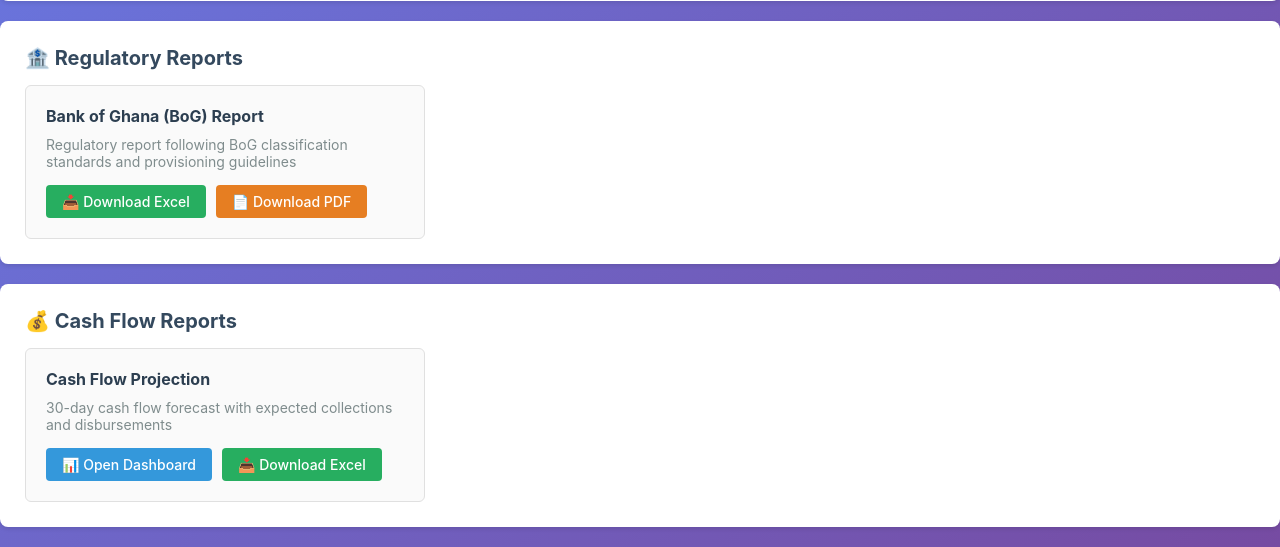
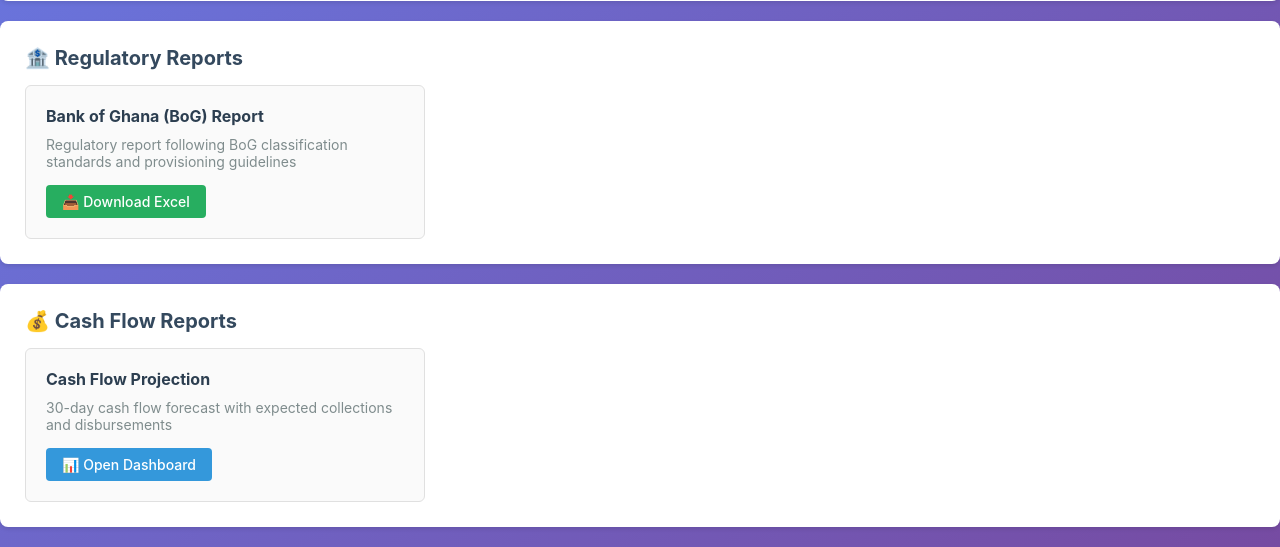
Before and after one commit to kfrem/microfinance-mis, a Django app: page /reports/ in a window 1280 px wide. Shown: the part 481-1028 px from the top of the page. Run offline with Django 5.2, Linux system fonts and the light colour scheme.

Commit message:
fix(reports): correct URL names in reports dashboard template
- Fix NoReverseMatch errors by using correct URL names
- Change export_portfolio_excel to excel_clients
- Change export_aging_excel to excel_aging
- Change export_portfolio_summary_pdf to pdf_portfolio
- Change export_bog_excel to excel_bog
- Remove non-existent export_bog_pdf
- Remove non-existent export_cashflow_excel
- All URLs now match the actual URL patterns in reports/urls.py

```diff
--- a/app/reports/templates/reports/dashboard.html
+++ b/app/reports/templates/reports/dashboard.html
@@ -123,7 +123,7 @@
                 <h3>Client Portfolio Report</h3>
                 <p>Complete client list with KYC status, loan details, and risk classification</p>
                 <div class="button-group">
-                    <a href="{% url 'reports:export_portfolio_excel' %}" class="btn btn-success">📥 Download Excel</a>
+                    <a href="{% url 'reports:excel_clients' %}" class="btn btn-success">📥 Download Excel</a>
                 </div>
             </div>
 
@@ -131,7 +131,7 @@
                 <h3>Loan Aging Analysis</h3>
                 <p>Loan aging by days in arrears with PAR classification and risk indicators</p>
                 <div class="button-group">
-                    <a href="{% url 'reports:export_aging_excel' %}" class="btn btn-success">📥 Download Excel</a>
+                    <a href="{% url 'reports:excel_aging' %}" class="btn btn-success">📥 Download Excel</a>
                 </div>
             </div>
 
@@ -139,7 +139,7 @@
                 <h3>Portfolio Summary</h3>
                 <p>Executive summary with key portfolio metrics and performance indicators</p>
                 <div class="button-group">
-                    <a href="{% url 'reports:export_portfolio_summary_pdf' %}" class="btn btn-warning">📄 Download PDF</a>
+                    <a href="{% url 'reports:pdf_portfolio' %}" class="btn btn-warning">📄 Download PDF</a>
                 </div>
             </div>
         </div>
@@ -152,8 +152,7 @@
                 <h3>Bank of Ghana (BoG) Report</h3>
                 <p>Regulatory report following BoG classification standards and provisioning guidelines</p>
                 <div class="button-group">
-                    <a href="{% url 'reports:export_bog_excel' %}" class="btn btn-success">📥 Download Excel</a>
-                    <a href="{% url 'reports:export_bog_pdf' %}" class="btn btn-warning">📄 Download PDF</a>
+                    <a href="{% url 'reports:excel_bog' %}" class="btn btn-success">📥 Download Excel</a>
                 </div>
             </div>
         </div>
@@ -167,7 +166,6 @@
                 <p>30-day cash flow forecast with expected collections and disbursements</p>
                 <div class="button-group">
                     <a href="{% url 'reports:cashflow_dashboard' %}" class="btn btn-primary">📊 Open Dashboard</a>
-                    <a href="{% url 'reports:export_cashflow_excel' %}" class="btn btn-success">📥 Download Excel</a>
                 </div>
             </div>
         </div>
```
